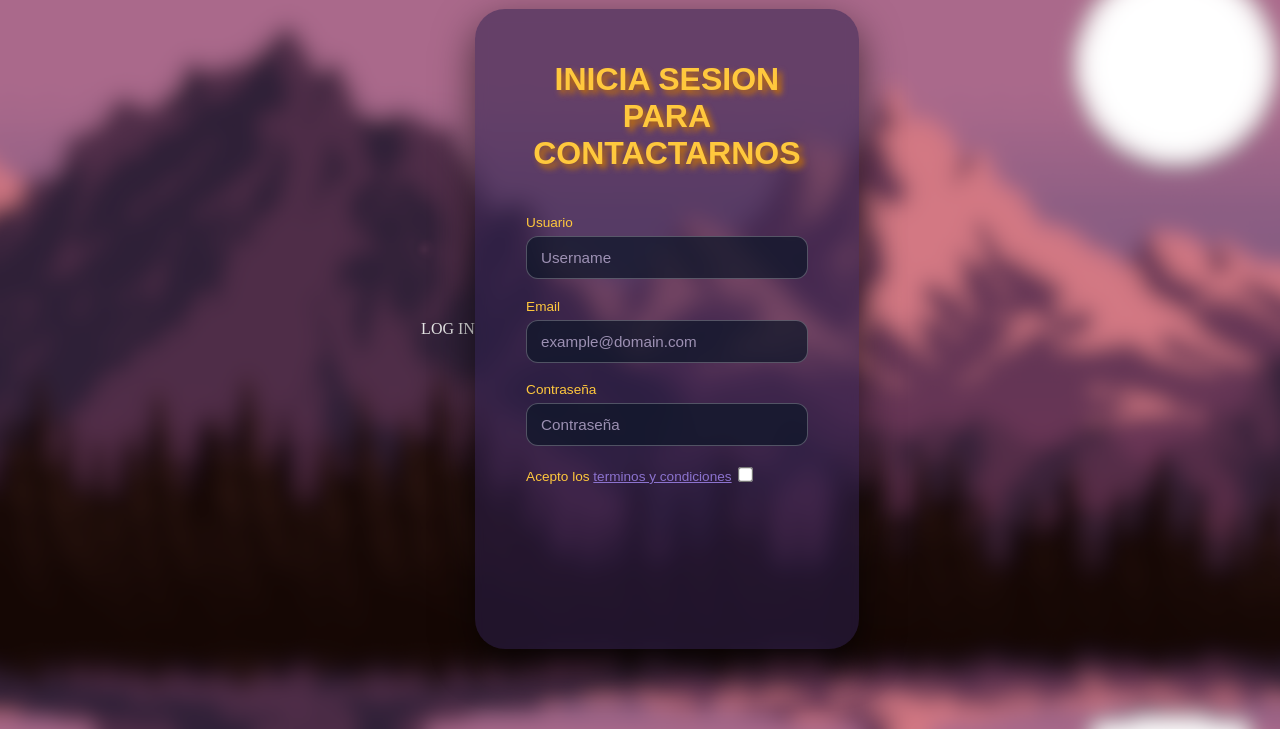
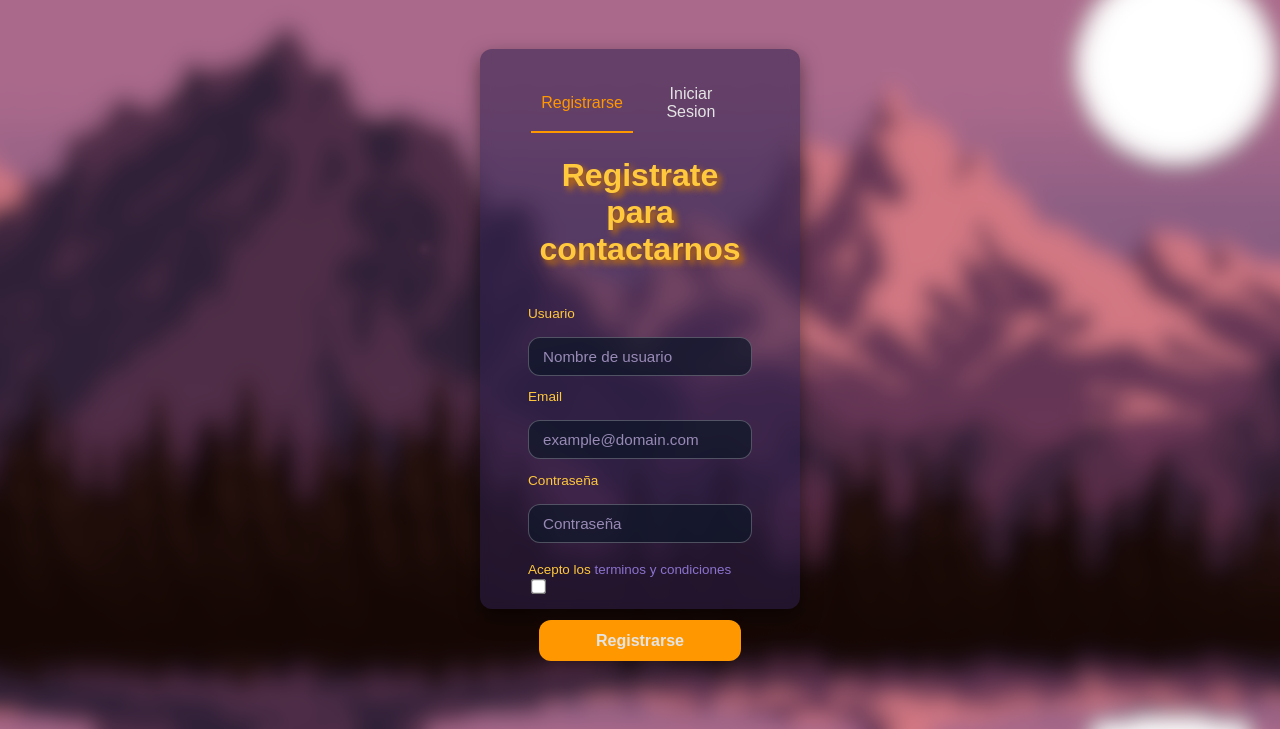
Before and after one commit to WakandianShield/EL-ULTIMO-MIEMBRO-WEBSITE, a plain HTML site: page contactus.html in a window 1280 px wide. Shown: the part 71-800 px from the top of the page. Drawn offline with Linux system fonts and the light colour scheme; a web font is replaced by a local one.

Commit message:
COMMIT CON FORMULARIO FRONTEND COMPLETO

```diff
--- a/contactus.html
+++ b/contactus.html
@@ -55,34 +55,57 @@
         </div>
     </div>
 
-            <a class="logIn" >LOG IN</a>
 
-    <div class="form-div">
-        <form>
-                <h2>INICIA SESION PARA CONTACTARNOS</h2>
+        <div class="form-div">
+            <div class="form-tabs">
+                <button class="tab-btn active" id="register-tab">Registrarse</button>
+                <button class="tab-btn" id="login-tab">Iniciar Sesion</button>
+            </div>
 
-                    <div class="form_input">
-                        <label for="username">Usuario</label>
-                        <input type="text" placeholder="Username" id="nombre">
-                    </div>
-                    <div class="form_input">
-                        <label for="email">Email</label>
-                        <input type="email" placeholder="example@domain.com" id="email">
-                    </div>
-                    <div class="form_input">
-                        <label for="password">Contraseña</label>
-                        <input type="password" placeholder="Contraseña" id="contraseña">
-                    </div>
+            <form id="register-form">
+                <h2>Registrate para contactarnos</h2>
 
-                    <div class="form_input">
-                        <label> Acepto los <a class="a-terms" target="_blank" href="TYC.HTML">terminos y condiciones</a>
-                            <input type="checkbox" class="checkbox">
-                        </label>
-                    </div>
+                <div class="form_input">
+                    <label for="nombre">Usuario</label>
+                    <input type="text" placeholder="Nombre de usuario" id="nombre" required>
+                </div>
 
+                <div class="form_input">
+                    <label for="email">Email</label>
+                    <input type="email" placeholder="example@domain.com" id="email" required>
+                </div>
+
+                <div class="form_input">
+                    <label for="contraseña">Contraseña</label>
+                    <input type="password" placeholder="Contraseña" id="contraseña" required>
+                </div>
+
+                <div class="form_input checkbox-container">
+                    <label for="terms">Acepto los <a class="a-terms" target="_blank" href="TYC.HTML">terminos y condiciones</a></label>
+                    <input type="checkbox" class="checkbox" id="terms" required>
+
+                </div>
+
+                <button type="submit" class="form-btn">Registrarse</button>
             </form>
 
-    </div>
+            <form class="login-form" id="login-form" hidden>
+                <h2>Iniciar Sesion</h2>
+
+                <div class="form_input">
+                    <label for="login-email">Email</label>
+                    <input type="email" placeholder="example@domain.com" id="login-email" required>
+                </div>
+
+                <div class="form_input">
+                    <label for="login-contraseña">Contraseña</label>
+                    <input type="password" placeholder="Contraseña" id="login-contraseña" required>
+                </div>
+
+                <button type="submit" class="form-btn">Iniciar Sesión</button>
+            </form>
+        </div>
+
 
 </body>
 </html>
--- a/script.js
+++ b/script.js
@@ -1,13 +1,23 @@
 const hamburger = document.getElementById("menuToggle");
 const nav = document.querySelector(".link-div");
 const navLinks = document.querySelectorAll(".nav-link");
+
+
+const registerTab = document.getElementById("register-tab");
+const loginTab = document.getElementById("login-tab");
+const registerForm = document.getElementById("register-form");
+const loginForm = document.getElementById("login-form");
+
+
+
+
 
 hamburger.addEventListener("click", () => {
   hamburger.classList.toggle("active");
   nav.classList.toggle("active");
 });
 
-// Cerrar menú al clickear en un link
+
 navLinks.forEach(link => {
   link.addEventListener("click", () => {
     hamburger.classList.remove("active");
@@ -16,10 +26,41 @@ navLinks.forEach(link => {
 });
 
 
-const logIn = document.querySelector(".form-div");
-const btn = document.querySelector(".logIn");
 
-btn.addEventListener("click", () => {
-  // aquí ES verdad que hubo un click
-  logIn.classList.toggle("active");
+
+
+
+function showForm(formToShow) {
+    if(formToShow === "register") {
+        registerTab.classList.add("active");
+        loginTab.classList.remove("active");
+
+        registerForm.style.opacity = 1;
+        registerForm.style.visibility = "visible";
+        loginForm.style.opacity = 0;
+        loginForm.style.visibility = "hidden";
+    } else {
+        loginTab.classList.add("active");
+        registerTab.classList.remove("active");
+
+        loginForm.style.opacity = 1;
+        loginForm.style.visibility = "visible";
+        registerForm.style.opacity = 0;
+        registerForm.style.visibility = "hidden";
+    }
+}
+
+registerTab.addEventListener("click", () => showForm("register"));
+loginTab.addEventListener("click", () => showForm("login"));
+
+registerForm.addEventListener("submit", e => {
+    e.preventDefault();
+    alert("Registro enviado!");
 });
+
+loginForm.addEventListener("submit", e => {
+    e.preventDefault();
+    alert("Login enviado!");
+});
+
+window.addEventListener("DOMContentLoaded", () => showForm("register"));
--- a/styles.css
+++ b/styles.css
@@ -556,8 +556,19 @@ footer {
 
     .form-div {
         width: 85vw !important;
-        padding: 2rem 1.5rem;
+        padding: 2rem 1rem !important;
+        overflow-y: auto;
     }
+
+    .form-div h2 {
+        margin-top: 3rem !important;
+        font-size: 1.5em !important;
+    }
+
+    .form-btn {
+        margin: 2em auto !important;
+    }
+
 }
 
 
@@ -758,32 +769,61 @@ h2 {
 
 
 
+
+
+
+
 .contact-body {
     display: flex;
     justify-content: center;
     align-items: center;
+    min-height: 100vh;
+    min-width: 100vw;
+    background: var(--purple-glass)
 }
 
+
 .form-div {
-    width: 30vw;
-    height: 80vh;
+    height: 70vh;
+    width: 25vw;
+    background: var(--purple-glass);
+    border-radius: 12px;
+    box-shadow: 0 8px 20px rgba(0,0,0,0.5);
+    opacity: 1;
+    transition: opacity 0.5s ease;
 }
 
-.form-div form {
+.form-tabs {
     display: flex;
-    flex-direction: column;
-    gap: 1.2rem;
-    opacity: 1;
+    justify-content: space-around;
 }
 
+.tab-btn {
+    font-family: "Minecraft", sans-serif;
+    background: none;
+    border: none;
+    font-size: 1em;
+    padding: 10px;
+    cursor: pointer;
+    color: var(--text-light);
+    border-bottom: 2px solid transparent;
+    transition: 0.3s;
+}
+
+.tab-btn.active {
+    border-color: var(--orange);
+    color: var(--orange);
+}
+
+/* INPUTS */
 .form_input {
     display: flex;
     flex-direction: column;
-    gap: 6px;
+    gap: 1em;
 }
 
 .form_input input {
-    padding: 12px 14px;
+    padding: 10px 14px;
     border-radius: 12px;
     border: 1px solid rgba(255,255,255,0.25);
     background: rgba(15, 23, 42, 0.75);
@@ -794,7 +834,7 @@ h2 {
 }
 
 .form_input input::placeholder {
-    color: rgba(197, 181, 219, 0.76);
+    color: rgba(193, 174, 223, 0.76);
 }
 
 /* Glow focus */
@@ -803,11 +843,18 @@ h2 {
     box-shadow: 0 0 0 3px rgba(255, 152, 0, 0.35);
 }
 
-
-label {
+.form_input label {
     font-family: 'Minecraft', sans-serif;
     font-size: 0.85em;
     color: var(--gold);
+    padding-top: 1em;
+}
+
+.checkbox-container {
+    display: inline-block;
+    justify-items: center;
+    margin-top: 1.2em;
+    margin-bottom: 0.5;
 }
 
 .checkbox {
@@ -815,34 +862,80 @@ label {
     transform: scale(1.15);
 }
 
+.checkbox-container label {
+    font-size: 0.84em;
+}
+
+.a-terms {
+    color: #8c73cf;
+    text-decoration: none;
+}
+
+.a-terms:hover {
+    color: #594985;
+}
+
+
+/* TITULO */
 .form-div h2 {
     font-family: 'Minecraft', sans-serif;
     text-align: center;
     color: var(--gold);
     font-size: 2em;
+    margin-top: 1.5em;
     margin-bottom: 1.5rem;
     text-shadow: 4px 4px 6px rgb(206, 117, 0);
 }
 
-.a-terms {
-    color: #8c73cf;
+
+.form-btn {
+    font-family: sans-serif;
+    display: block;
+    width: 90%;
+    margin: 1.5em auto;
+    padding: 0.7em 0;
+    border: none;
+    border-radius: 12px;
+    background-color: var(--orange);
+    color: var(--text-light);
+    font-size: 1em;
+    font-weight: bold;
+    cursor: pointer;
+    transition: all 0.3s ease;
+    text-align: center;
+}
+
+.form-btn:hover {
+    background-color: #ff9800cc;
+    transform: scale(1.05);
 }
 
 
-input {
-    border-style: none;
-    background-color: transparent;
-    place-content: white;
-}
-
-
-
-.form-div.active {
-    opacity: 0;
-    transition: 1s;
+#login-form {
+    display: flex;
+    flex-direction: column;
+    gap: 0.3rem;
 }
 
 .form-div {
+    position: relative;
+}
+
+#register-form,
+#login-form {
+    position: absolute;
+    top: 60px;
+    left: 0;
+    width: 100%;
+    padding: 0 3em;
+    transition: opacity 0.3s ease, visibility 0.3s ease;
+}
+
+#register-form {
     opacity: 1;
-    transition: 1s;
+    visibility: visible;
 }
+#login-form {
+    opacity: 0;
+    visibility: hidden;
+}
```
Also changed, not shown: index.html (+2 -1 lines).
